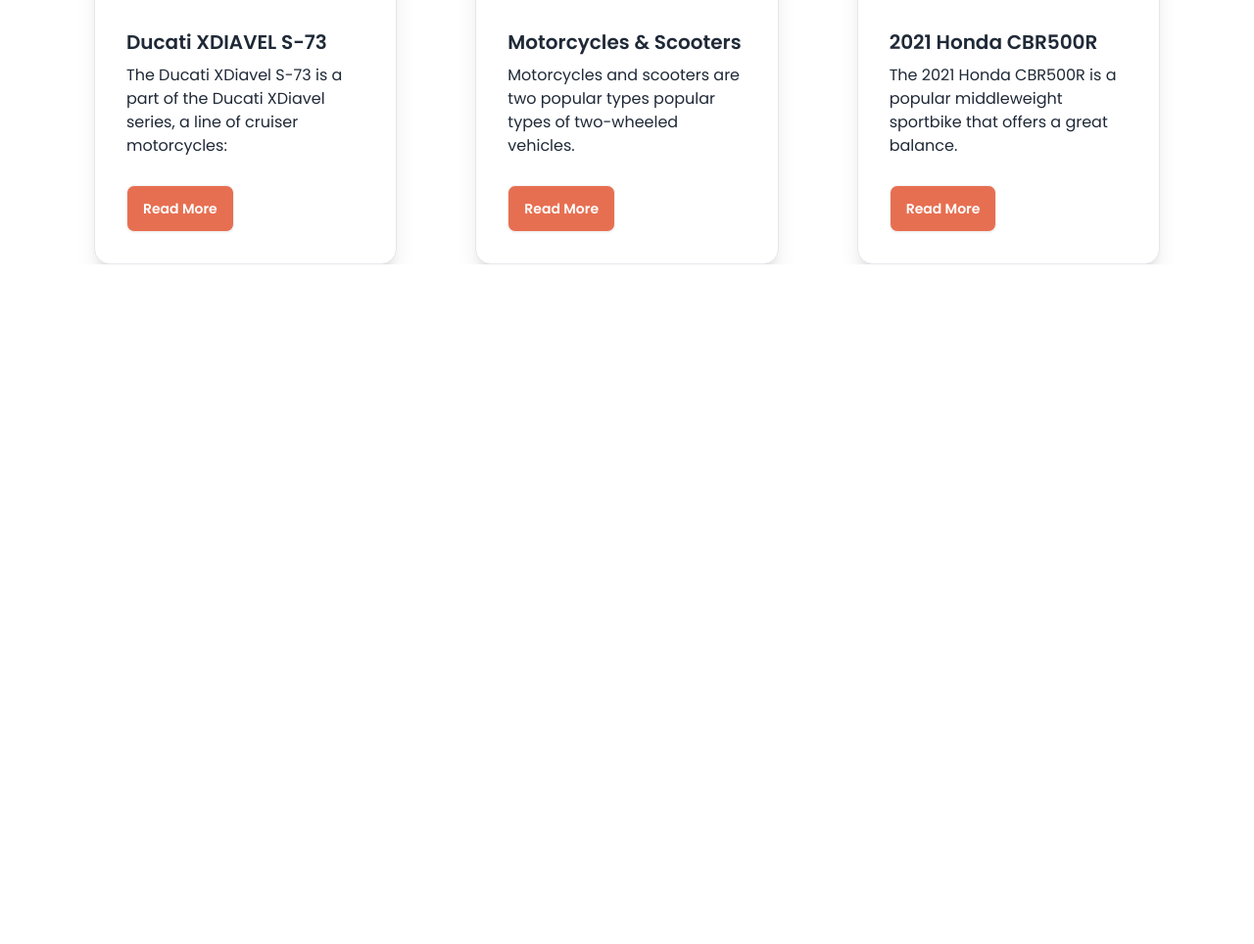
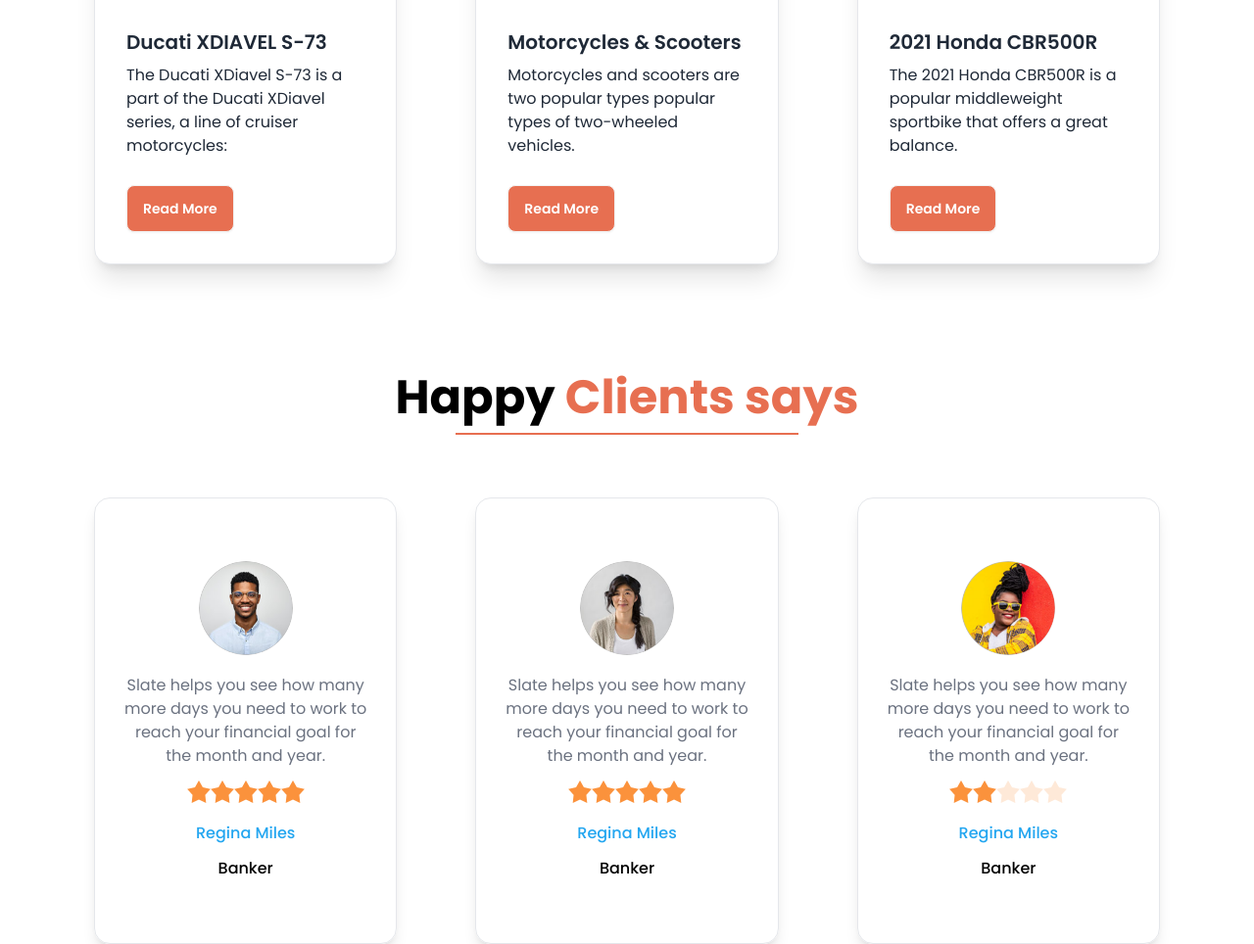
Before and after one commit to reyad-hasan/biker-zone-DaisyUi-Tailwind, a plain HTML site: page index.html in a window 1280 px wide. Shown: the part 1754-2718 px from the top of the page at 98% size. Before the commit the page ends 2024 px from the top, so only its background shows below. Drawn offline with nearby package versions, Linux system fonts and the light colour scheme.

Commit message:
completed happy clients section with Responsive

```diff
--- a/index.html
+++ b/index.html
@@ -34,6 +34,7 @@
                         'bike-black': 'black',
                         'bike-gray': '#6B7280',
                         'bike-header-bg': '#E76F511A',
+                        'bike-name-color': '#23A6F0',
                     }
                 }
             }
@@ -244,6 +245,87 @@
                 </div>
             </div>
         </section>
+
+        <!-- happy clients section -->
+        <section class="mt-7 lg:mt-28 p-10 lg:p-0">
+            <!-- title -->
+            <div>
+                <h1 class="text-3xl lg:text-5xl font-bold text-bike-black mb-3 text-center">Happy <span
+                        class="text-bike-primary">Clients says</span></h1>
+                <div class="w-[150px] lg:w-[350px] bg-bike-primary h-[2px] mx-auto"></div>
+            </div>
+
+            <!-- happy clients container -->
+            <div
+                class="mt-7 lg:mt-16 grid grid-cols-1 md:grid-cols-2 lg:grid-cols-3 gap-10 lg:gap-20 lg:px-24 justify-items-center">
+                <!-- card-1 -->
+                <div class="border px-7 py-16 rounded-[16px] text-center space-y-3 shadow-lg">
+                    <!-- avatar -->
+                    <div class="avatar">
+                        <div class="w-24 rounded-full">
+                            <img src="./images/others/user-1.png" />
+                        </div>
+                    </div>
+                    <p class="text-bike-gray">Slate helps you see how
+                        many more days you need
+                        to work to reach your financial
+                        goal for the month and year.</p>
+                    <div class="rating">
+                        <input type="radio" name="rating-2" class="mask mask-star-2 bg-orange-400" />
+                        <input type="radio" name="rating-2" class="mask mask-star-2 bg-orange-400" checked="checked" />
+                        <input type="radio" name="rating-2" class="mask mask-star-2 bg-orange-400" />
+                        <input type="radio" name="rating-2" class="mask mask-star-2 bg-orange-400" />
+                        <input type="radio" name="rating-2" class="mask mask-star-2 bg-orange-400" />
+                    </div>
+                    <p class="text-bike-name-color font-medium">Regina Miles</p>
+                    <p class="text-bike-black font-medium">Banker</p>
+                </div>
+                <!-- card-2 -->
+                <div class="border px-7 py-16 rounded-[16px] text-center space-y-3 shadow-lg">
+                    <!-- avatar -->
+                    <div class="avatar">
+                        <div class="w-24 rounded-full">
+                            <img src="./images/others/user-2.png" />
+                        </div>
+                    </div>
+                    <p class="text-bike-gray">Slate helps you see how
+                        many more days you need
+                        to work to reach your financial
+                        goal for the month and year.</p>
+                    <div class="rating">
+                        <input type="radio" name="rating-2" class="mask mask-star-2 bg-orange-400" />
+                        <input type="radio" name="rating-2" class="mask mask-star-2 bg-orange-400" checked="checked" />
+                        <input type="radio" name="rating-2" class="mask mask-star-2 bg-orange-400" />
+                        <input type="radio" name="rating-2" class="mask mask-star-2 bg-orange-400" />
+                        <input type="radio" name="rating-2" class="mask mask-star-2 bg-orange-400" />
+                    </div>
+                    <p class="text-bike-name-color font-medium">Regina Miles</p>
+                    <p class="text-bike-black font-medium">Banker</p>
+                </div>
+                <!-- card-3 -->
+                <div class="border px-7 py-16 rounded-[16px] text-center space-y-3 shadow-lg">
+                    <!-- avatar -->
+                    <div class="avatar">
+                        <div class="w-24 rounded-full">
+                            <img src="./images/others/user-3.png" />
+                        </div>
+                    </div>
+                    <p class="text-bike-gray">Slate helps you see how
+                        many more days you need
+                        to work to reach your financial
+                        goal for the month and year.</p>
+                    <div class="rating">
+                        <input type="radio" name="rating-2" class="mask mask-star-2 bg-orange-400" />
+                        <input type="radio" name="rating-2" class="mask mask-star-2 bg-orange-400" checked="checked" />
+                        <input type="radio" name="rating-2" class="mask mask-star-2 bg-orange-400" />
+                        <input type="radio" name="rating-2" class="mask mask-star-2 bg-orange-400" />
+                        <input type="radio" name="rating-2" class="mask mask-star-2 bg-orange-400" />
+                    </div>
+                    <p class="text-bike-name-color font-medium">Regina Miles</p>
+                    <p class="text-bike-black font-medium">Banker</p>
+                </div>
+            </div>
+        </section>
     </main>
 
     <!-- footer section -->
```
